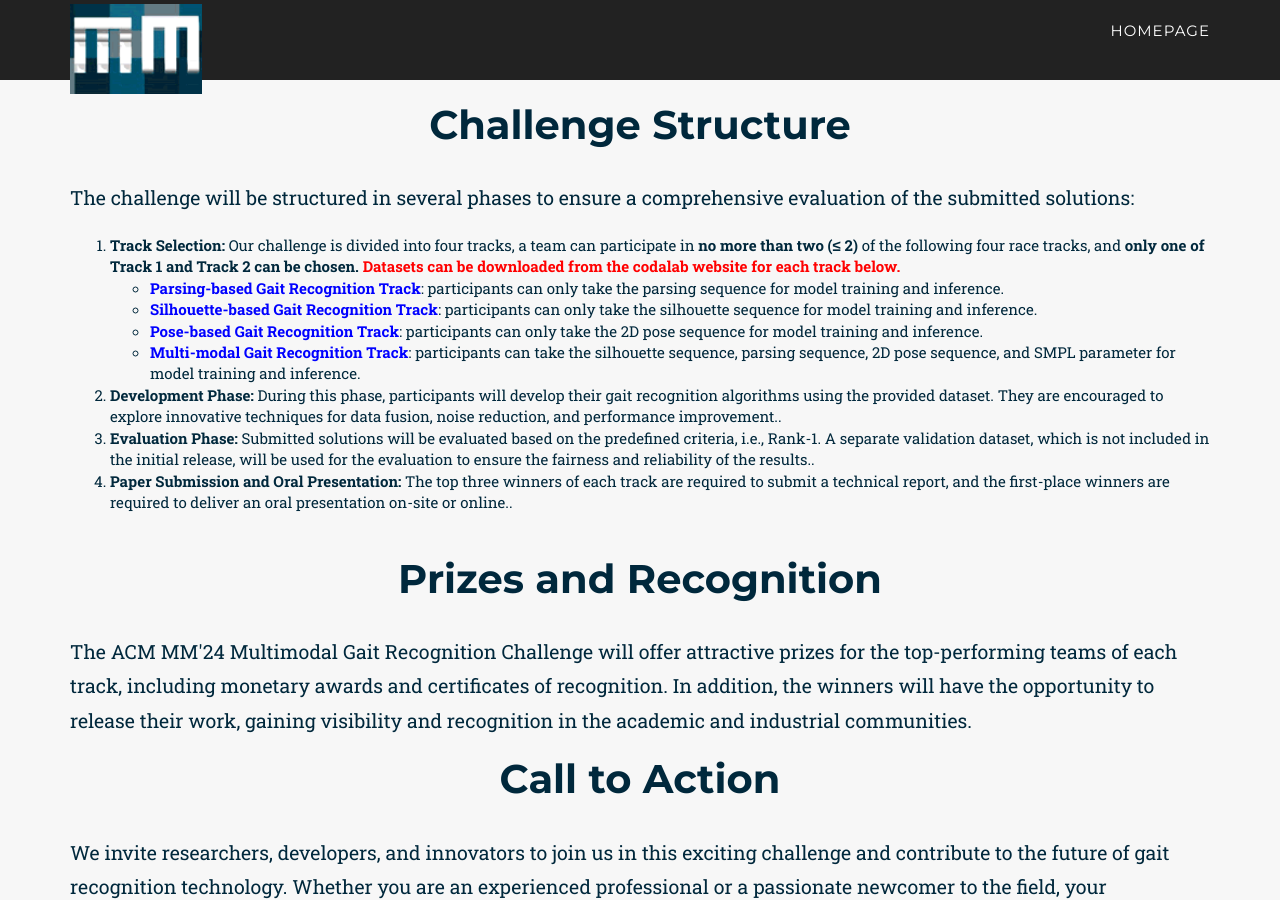
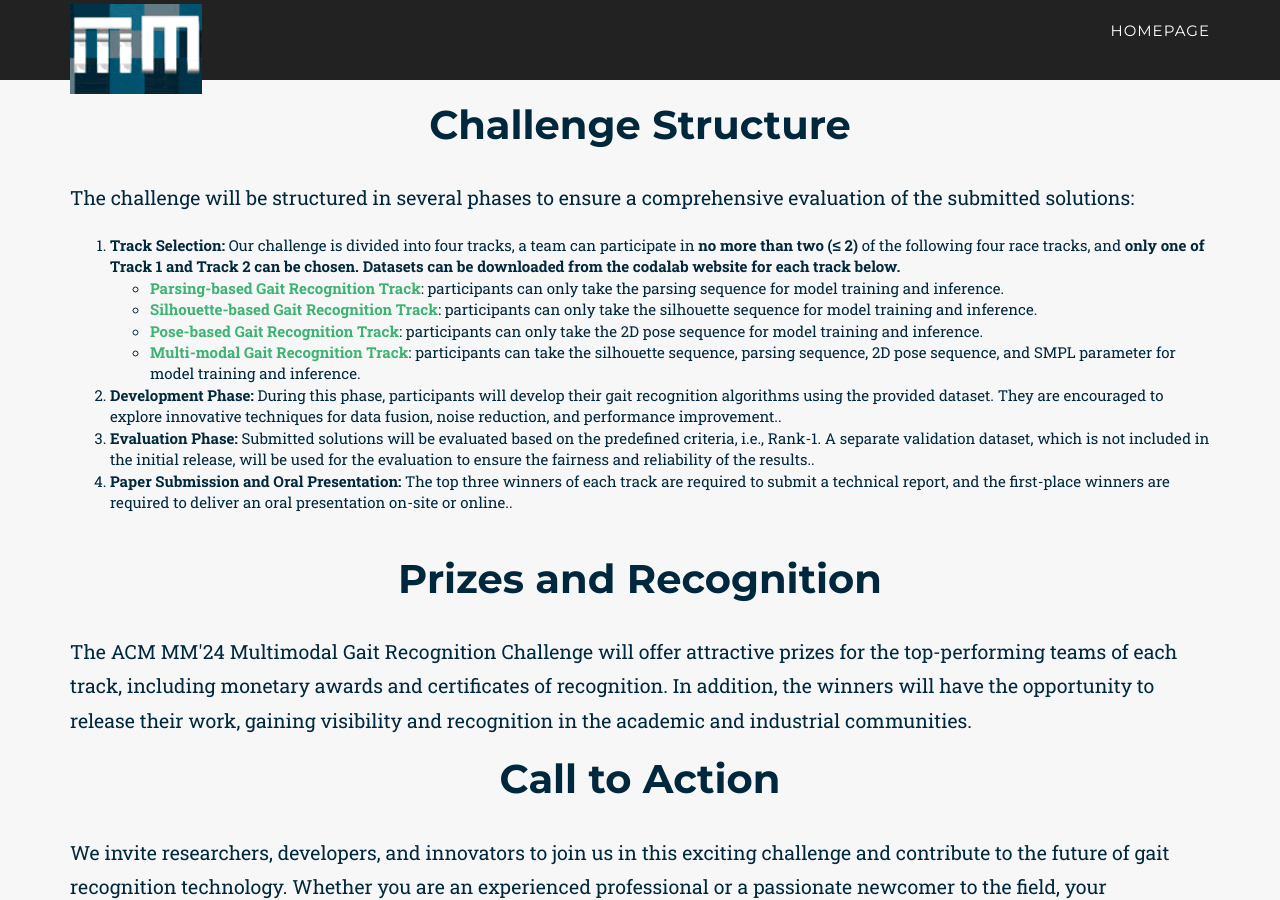
Before and after one commit to hcma2024/hcma2024.github.io, a Jekyll site: the page built from _2022_pages/mgr_challenge.html, in a window 1280 px wide and 900 px high, scrolled down 1213 px. Built offline with Jekyll 4.4.1, drawn with Linux system fonts in a browser that asks for light colours; some web fonts are replaced.

Commit message:
Update mgr

```diff
--- a/_includes/2022_data/mgr_challenge.html
+++ b/_includes/2022_data/mgr_challenge.html
@@ -227,12 +227,12 @@
             <!-- </p>
             <p class="large">  -->
                 <ol>
-                    <li><b>Track Selection: </b>Our challenge is divided into four tracks, a team can participate in <b>no more than two (≤ 2)</b> of the following four race tracks, and <b>only one of Track 1 and Track 2 can be chosen.</b> <b><font color="red">Datasets can be downloaded from the codalab website for each track below.</font></b>
+                    <li><b>Track Selection: </b>Our challenge is divided into four tracks, a team can participate in <b>no more than two (≤ 2)</b> of the following four race tracks, and <b>only one of Track 1 and Track 2 can be chosen.</b> <b>Datasets can be downloaded from the codalab website for each track below.</b>
                         <ul>
-                        <li><a href="https://codalab.lisn.upsaclay.fr/competitions/20040" target="_blank"><b><font color="blue">Parsing-based Gait Recognition Track</font></b></a>: participants can only take the parsing sequence for model training and inference.</li>
-                        <li><a href="https://codalab.lisn.upsaclay.fr/competitions/20041" target="_blank"><b><font color="blue">Silhouette-based Gait Recognition Track</font></b></a>: participants can only take the silhouette sequence for model training and inference.</li>
-                        <li><a href="https://codalab.lisn.upsaclay.fr/competitions/20047" target="_blank"><b><font color="blue">Pose-based Gait Recognition Track</font></b></a>: participants can only take the 2D pose sequence for model training and inference.</li>
-                        <li><a href="https://codalab.lisn.upsaclay.fr/competitions/20048" target="_blank"><b><font color="blue">Multi-modal Gait Recognition Track</font></b></a>: participants can take the silhouette sequence, parsing sequence, 2D pose sequence, and SMPL parameter for model training and inference.</li>
+                        <li><a href="https://codalab.lisn.upsaclay.fr/competitions/20040" target="_blank"><b>Parsing-based Gait Recognition Track</b></a>: participants can only take the parsing sequence for model training and inference.</li>
+                        <li><a href="https://codalab.lisn.upsaclay.fr/competitions/20041" target="_blank"><b>Silhouette-based Gait Recognition Track</b></a>: participants can only take the silhouette sequence for model training and inference.</li>
+                        <li><a href="https://codalab.lisn.upsaclay.fr/competitions/20047" target="_blank"><b>Pose-based Gait Recognition Track</b></a>: participants can only take the 2D pose sequence for model training and inference.</li>
+                        <li><a href="https://codalab.lisn.upsaclay.fr/competitions/20048" target="_blank"><b>Multi-modal Gait Recognition Track</b></a>: participants can take the silhouette sequence, parsing sequence, 2D pose sequence, and SMPL parameter for model training and inference.</li>
                         </ul>
                     </li>
                     <li><b>Development Phase: </b> During this phase, participants will develop their gait recognition algorithms using the provided dataset. They are encouraged to explore innovative techniques for data fusion, noise reduction, and performance improvement.</a>.</li>
```
